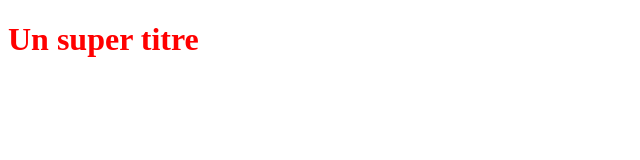
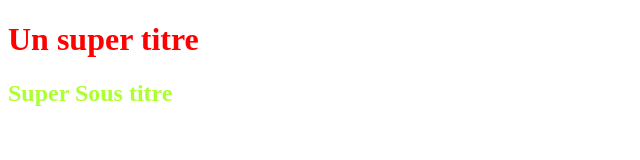
Before and after one commit to Patrick-NOLLET/OpenclassroomsProject, a plain HTML site: page index.html in a window 1280 px wide. Shown: the whole page, without its empty margins (0-640 px from the left). Drawn offline with Linux system fonts and the light colour scheme.

Commit message:
Ajout des fichiers html et css de base

```diff
--- a/index.html
+++ b/index.html
@@ -6,5 +6,6 @@
 </head>
 <body>
    <h1>Un super titre</h1>
+   <h2> Super Sous titre</h2>
 </body>
 </html>
--- a/styles.css
+++ b/styles.css
@@ -1,3 +1,6 @@
 h1 {
     color: red;
  }
+ h2 {
+    color: greenyellow;
+ }
```
